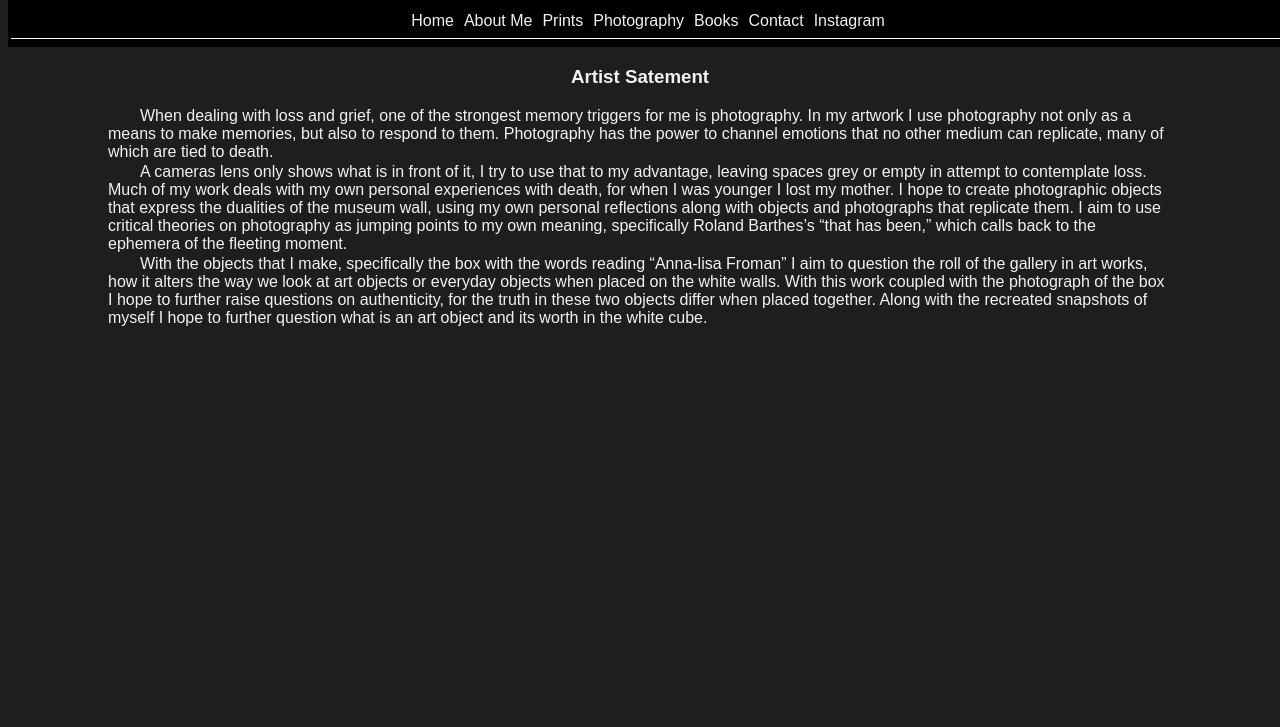
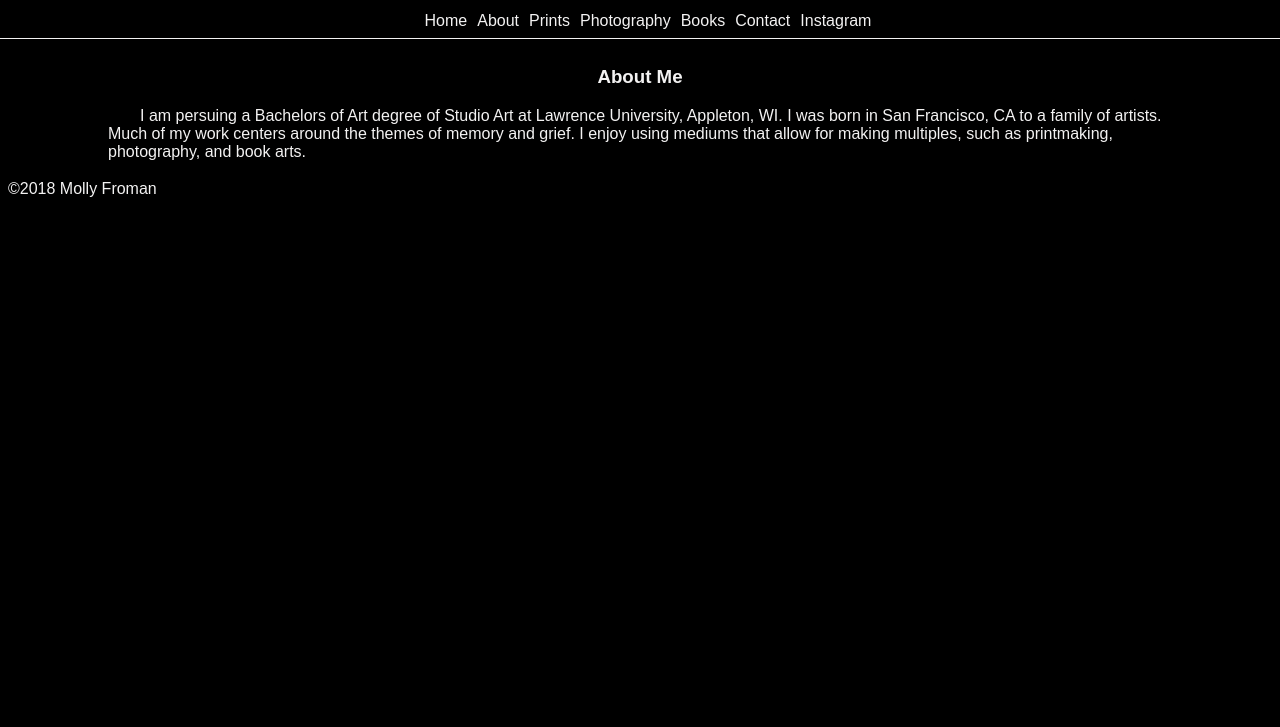
Before and after one commit to fromanm/fromanm.github.io, a plain HTML site: page aboutme.html in a window 1280 px wide. Shown: the part 73-800 px from the top of the page. Drawn offline with Linux system fonts and the light colour scheme; a web font is replaced by a local one.

Commit message:
copywrite and about me changes

```diff
--- a/aboutme.html
+++ b/aboutme.html
@@ -10,7 +10,7 @@
             <h1>Molly Froman</h1>
             <div class="header">
                 <span><a href="index.html">Home</a></span>
-                <span><a href="aboutme.html">About Me</a></span>
+                <span><a href="aboutme.html">About</a></span>
                 <span><a href="prints.html">Prints</a></span>
                 <span><a href="photos.html">Photography</a></span>
                 <span><a href="books.html">Books</a></span>
@@ -20,16 +20,14 @@
             <div class="header-line"/>
         </header>
         <div class="content">
-                <h3>Artist Satement</h3>
+                <h3>About Me</h3>
                 <p class="paragraphs">
-                When dealing with loss and grief, one of the strongest memory triggers for me is photography. In my artwork I use photography not only as a means to make memories, but also to respond to them. Photography has the power to channel emotions that no other medium can replicate, many of which are tied to death.
+                    I am persuing a Bachelors of Art degree of Studio Art at Lawrence University, Appleton, WI. I was born in San Francisco, CA to a family of artists. Much of my work centers around the themes of memory and grief. I enjoy using mediums that allow for making multiples, such as printmaking, photography, and book arts.
                 </p>
                 <p class="paragraphs">
-                A cameras lens only shows what is in front of it, I try to use that to my advantage, leaving spaces grey or empty in attempt to contemplate loss. Much of my work deals with my own personal experiences with death, for when I was younger I lost my mother. I hope to create photographic objects that express the dualities of the museum wall, using my own personal reflections along with objects and photographs that replicate them. I aim to use critical theories on photography as jumping points to my own meaning, specifically Roland Barthes’s “that has been,” which calls back to the ephemera of the fleeting moment.
-                </p>
-                <p class="paragraphs">
-                With the objects that I make, specifically the box with the words reading “Anna-lisa Froman” I aim to question the roll of the gallery in art works, how it alters the way we look at art objects or everyday objects when placed on the white walls. With this work coupled with the photograph of the box I hope to further raise questions on authenticity, for the truth in these two objects differ when placed together. Along with the recreated snapshots of myself I hope to further question what is an art object and its worth in the white cube.
+
                 </p>
         </div>
+        <p>&copy;2018 Molly Froman</p>
     </body>
 </html>
--- a/website.css
+++ b/website.css
@@ -1,6 +1,6 @@
 @import url('https://fonts.googleapis.com/css?family=Muli');
 body{
-    background-color: rgb(31, 30, 30);
+    background-color: rgb(0, 0, 0);
     color: rgb(243, 242, 242);
     font-family: 'Muli', sans-serif;
 }
@@ -36,9 +36,9 @@ header{
 }
 .header-line{
     display: flex;
-    align-self: stretch;
+    width: 200%;
     height: 1px;
-    background-color: white;
+    background-color: rgb(243, 242, 242);
     margin: 3px;
 }
 .content{
@@ -64,4 +64,5 @@ header{
 }
 .homeimage{
     width: 60%;
+    margin: 10px;
 }
```
Also changed, not shown: books.html (+3 -2 lines), contact.html (+3 -2 lines), index.html (+2 -1 lines), photos.html (+4 -3 lines), prints.html (+3 -2 lines).
